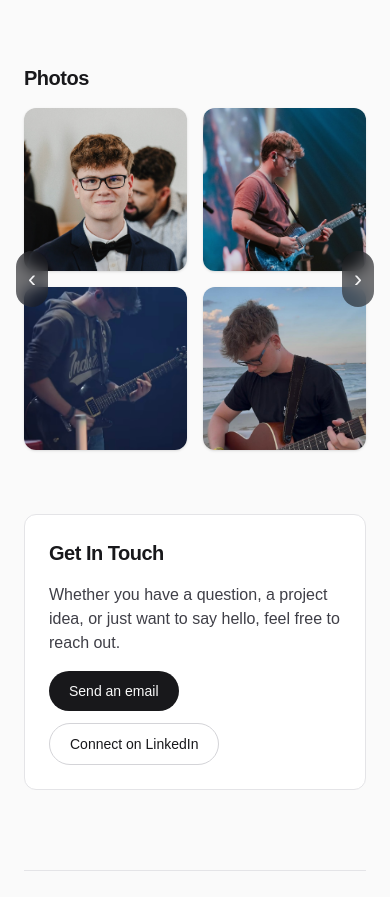
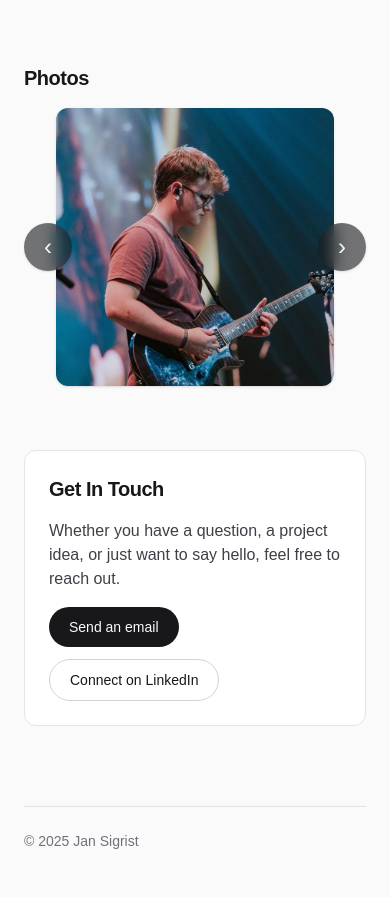
Before and after one commit to jansigi/jansigrist, a Next.js app: page / in a window 390 px wide. Shown: the part 1320-2217 px from the top of the page. Built offline with nearby package versions, Linux system fonts and the light colour scheme.

Commit message:
Refactor image handling in gallery and lightbox; add touch support for mobile

```diff
--- a/src/app/page.tsx
+++ b/src/app/page.tsx
@@ -11,18 +11,22 @@ import photoRandom from "@/image/random_picture.jpeg";
 import photoBike from "@/image/riding_gravel_bike.jpeg";
 
 export default function Home() {
-  const images = [
-    { src: photoPortrait, alt: "Portrait of Jan Sigrist" },
+  // Keep portrait for About only; exclude from slideshow/gallery
+  const galleryImages = [
     { src: photoGuitar1, alt: "Jan playing guitar" },
+    { src: photoRandom, alt: "Random picture" },
     { src: photoGuitar2, alt: "Jan playing guitar (2)" },
+    { src: photoBike, alt: "Jan riding a gravel bike" },
     { src: photoGuitar3, alt: "Jan playing guitar (3)" },
-    { src: photoRandom, alt: "Random picture" },
-    { src: photoBike, alt: "Jan riding a gravel bike" },
-  ] as const;
+  ];
 
   const [lightboxOpen, setLightboxOpen] = useState(false);
   const [currentIndex, setCurrentIndex] = useState(0);
   const [gridOffset, setGridOffset] = useState(0);
+  const [touchStart, setTouchStart] = useState<{ x: number; y: number } | null>(null);
+  const [touchDeltaX, setTouchDeltaX] = useState(0);
+  const [lbEntering, setLbEntering] = useState(true);
+  const [gridEntering, setGridEntering] = useState(true);
 
   const openLightbox = (index: number) => {
     setCurrentIndex(index);
@@ -32,12 +36,12 @@ export default function Home() {
   const closeLightbox = () => setLightboxOpen(false);
 
   const showNext = useCallback(() => {
-    setCurrentIndex((i) => (i + 1) % images.length);
-  }, [images.length]);
+    setCurrentIndex((i) => (i + 1) % galleryImages.length);
+  }, [galleryImages.length]);
 
   const showPrev = useCallback(() => {
-    setCurrentIndex((i) => (i - 1 + images.length) % images.length);
-  }, [images.length]);
+    setCurrentIndex((i) => (i - 1 + galleryImages.length) % galleryImages.length);
+  }, [galleryImages.length]);
 
   useEffect(() => {
     if (!lightboxOpen) return;
@@ -50,7 +54,71 @@ export default function Home() {
     return () => window.removeEventListener("keydown", onKey);
   }, [lightboxOpen, showNext, showPrev]);
 
-  const visibleImages = Array.from({ length: 4 }, (_, i) => images[(i + gridOffset) % images.length]);
+  const visibleImages = Array.from({ length: 4 }, (_, i) => galleryImages[(i + gridOffset) % galleryImages.length]);
+
+  // Animate on lightbox image change
+  useEffect(() => {
+    if (!lightboxOpen) return;
+    setLbEntering(false);
+    const id = requestAnimationFrame(() => setLbEntering(true));
+    return () => cancelAnimationFrame(id);
+  }, [currentIndex, lightboxOpen]);
+
+  // Animate grid change (especially on mobile)
+  useEffect(() => {
+    setGridEntering(false);
+    const id = requestAnimationFrame(() => setGridEntering(true));
+    return () => cancelAnimationFrame(id);
+  }, [gridOffset]);
+
+  // Touch helpers: Lightbox swipe
+  const onLightboxTouchStart = (e: React.TouchEvent) => {
+    const t = e.touches[0];
+    setTouchStart({ x: t.clientX, y: t.clientY });
+    setTouchDeltaX(0);
+  };
+  const onLightboxTouchMove = (e: React.TouchEvent) => {
+    if (!touchStart) return;
+    const t = e.touches[0];
+    const dx = t.clientX - touchStart.x;
+    const dy = t.clientY - touchStart.y;
+    // If horizontal gesture dominates, prevent scroll to improve feel
+    if (Math.abs(dx) > Math.abs(dy)) e.preventDefault();
+    setTouchDeltaX(dx);
+  };
+  const onLightboxTouchEnd = () => {
+    if (Math.abs(touchDeltaX) > 40) {
+      if (touchDeltaX < 0) showNext();
+      else showPrev();
+    }
+    setTouchStart(null);
+    setTouchDeltaX(0);
+  };
+
+  // Touch helpers: Grid swipe (phones)
+  const onGridTouchStart = (e: React.TouchEvent) => {
+    const t = e.touches[0];
+    setTouchStart({ x: t.clientX, y: t.clientY });
+    setTouchDeltaX(0);
+  };
+  const onGridTouchMove = (e: React.TouchEvent) => {
+    if (!touchStart) return;
+    const t = e.touches[0];
+    const dx = t.clientX - touchStart.x;
+    const dy = t.clientY - touchStart.y;
+    if (Math.abs(dx) > Math.abs(dy)) e.preventDefault();
+    setTouchDeltaX(dx);
+  };
+  const onGridTouchEnd = () => {
+    if (Math.abs(touchDeltaX) > 40) {
+      if (touchDeltaX < 0)
+        setGridOffset((o) => (o + 1) % galleryImages.length);
+      else
+        setGridOffset((o) => (o - 1 + galleryImages.length) % galleryImages.length);
+    }
+    setTouchStart(null);
+    setTouchDeltaX(0);
+  };
 
   return (
     <div className="min-h-screen bg-zinc-50 text-zinc-900 dark:bg-black dark:text-zinc-100">
@@ -159,14 +227,21 @@ export default function Home() {
         {/* Photos */}
         <section className="flex flex-col gap-4">
           <h2 className="text-xl font-semibold tracking-tight">Photos</h2>
-          <div className="relative">
-            <div className="grid grid-cols-2 gap-4 sm:grid-cols-4">
+          <div
+            className="relative px-8 sm:px-10 md:px-14"
+            onTouchStart={onGridTouchStart}
+            onTouchMove={onGridTouchMove}
+            onTouchEnd={onGridTouchEnd}
+          >
+            <div className={`grid grid-cols-1 gap-3 sm:grid-cols-4 sm:gap-4 transition-all duration-300 ease-out ${
+              gridEntering ? "opacity-100 translate-y-0" : "opacity-0 translate-y-1"
+            }`}>
               {visibleImages.map((img, idx) => (
                 <button
                   key={`${img.alt}-${idx}`}
                   type="button"
-                  onClick={() => openLightbox((idx + gridOffset) % images.length)}
-                  className="group relative aspect-square overflow-hidden rounded-xl bg-white shadow-sm outline-none transition hover:shadow-md focus-visible:ring-2 focus-visible:ring-zinc-950/70 dark:bg-zinc-900 dark:focus-visible:ring-zinc-50/70"
+                  onClick={() => openLightbox((idx + gridOffset) % galleryImages.length)}
+                  className={`group relative aspect-square overflow-hidden rounded-xl bg-white shadow-sm outline-none transition hover:shadow-md focus-visible:ring-2 focus-visible:ring-zinc-950/70 dark:bg-zinc-900 dark:focus-visible:ring-zinc-50/70 ${idx > 0 ? "hidden sm:block" : "block"}`}
                 >
                   <Image
                     src={img.src}
@@ -180,16 +255,16 @@ export default function Home() {
             <button
               type="button"
               aria-label="Previous photos"
-              onClick={() => setGridOffset((o) => (o - 1 + images.length) % images.length)}
-              className="pointer-events-auto absolute -left-2 top-1/2 -translate-y-1/2 rounded-full bg-zinc-900/60 p-3 text-2xl text-zinc-100 backdrop-blur transition hover:bg-zinc-900/80 sm:-left-10 sm:p-4 sm:text-3xl md:-left-16 dark:bg-zinc-100/20 dark:text-zinc-50"
+              onClick={() => setGridOffset((o) => (o - 1 + galleryImages.length) % galleryImages.length)}
+              className="pointer-events-auto absolute left-0 top-1/2 -translate-y-1/2 rounded-full bg-zinc-900/60 text-zinc-100 shadow-sm backdrop-blur transition hover:bg-zinc-900/80 dark:bg-zinc-100/20 dark:text-zinc-50 h-12 w-12 text-2xl sm:h-14 sm:w-14 sm:text-3xl md:h-16 md:w-16"
             >
               ‹
             </button>
             <button
               type="button"
               aria-label="Next photos"
-              onClick={() => setGridOffset((o) => (o + 1) % images.length)}
-              className="pointer-events-auto absolute -right-2 top-1/2 -translate-y-1/2 rounded-full bg-zinc-900/60 p-3 text-2xl text-zinc-100 backdrop-blur transition hover:bg-zinc-900/80 sm:-right-10 sm:p-4 sm:text-3xl md:-right-16 dark:bg-zinc-100/20 dark:text-zinc-50"
+              onClick={() => setGridOffset((o) => (o + 1) % galleryImages.length)}
+              className="pointer-events-auto absolute right-0 top-1/2 -translate-y-1/2 rounded-full bg-zinc-900/60 text-zinc-100 shadow-sm backdrop-blur transition hover:bg-zinc-900/80 dark:bg-zinc-100/20 dark:text-zinc-50 h-12 w-12 text-2xl sm:h-14 sm:w-14 sm:text-3xl md:h-16 md:w-16"
             >
               ›
             </button>
@@ -250,11 +325,24 @@ export default function Home() {
               ×
             </button>
 
-            <div className="relative w-full" style={{ height: "min(70svh, 70vh)" }}>
-              <div className="flex h-full w-full items-center justify-center overflow-hidden rounded-xl bg-transparent">
+            <div
+              className="relative w-full px-6 sm:px-10 md:px-16"
+              style={{ height: "min(70svh, 70vh)" }}
+              onTouchStart={onLightboxTouchStart}
+              onTouchMove={onLightboxTouchMove}
+              onTouchEnd={onLightboxTouchEnd}
+            >
+              <div
+                className={`flex h-full w-full items-center justify-center overflow-hidden rounded-xl bg-transparent transition-all duration-300 ease-out ${
+                  lbEntering && touchDeltaX === 0 ? "opacity-100 translate-x-0" : "opacity-0 translate-x-3"
+                }`}
+                style={{
+                  transform: touchDeltaX !== 0 ? `translateX(${touchDeltaX}px)` : undefined,
+                }}
+              >
                 <Image
-                  src={images[currentIndex].src}
-                  alt={images[currentIndex].alt}
+                  src={galleryImages[currentIndex].src}
+                  alt={galleryImages[currentIndex].alt}
                   className="h-full w-auto max-w-full object-contain"
                   sizes="(max-width: 768px) 100vw, 80vw"
                   priority
@@ -264,7 +352,7 @@ export default function Home() {
                 type="button"
                 aria-label="Previous"
                 onClick={showPrev}
-                className="absolute top-1/2 -left-2 -translate-y-1/2 z-10 inline-flex h-12 w-12 items-center justify-center rounded-full bg-zinc-900/60 text-2xl text-zinc-100 backdrop-blur transition hover:bg-zinc-900/80 sm:-left-10 sm:h-16 sm:w-16 sm:text-3xl md:-left-16 dark:bg-zinc-100/20"
+                className="absolute left-0 top-1/2 -translate-y-1/2 z-10 inline-flex items-center justify-center rounded-full bg-zinc-900/60 text-zinc-100 shadow-sm backdrop-blur transition hover:bg-zinc-900/80 dark:bg-zinc-100/20 h-12 w-12 text-2xl sm:h-14 sm:w-14 sm:text-3xl md:h-16 md:w-16"
               >
                 ‹
               </button>
@@ -272,14 +360,14 @@ export default function Home() {
                 type="button"
                 aria-label="Next"
                 onClick={showNext}
-                className="absolute top-1/2 -right-2 -translate-y-1/2 z-10 inline-flex h-12 w-12 items-center justify-center rounded-full bg-zinc-900/60 text-2xl text-zinc-100 backdrop-blur transition hover:bg-zinc-900/80 sm:-right-10 sm:h-16 sm:w-16 sm:text-3xl md:-right-16 dark:bg-zinc-100/20"
+                className="absolute right-0 top-1/2 -translate-y-1/2 z-10 inline-flex items-center justify-center rounded-full bg-zinc-900/60 text-zinc-100 shadow-sm backdrop-blur transition hover:bg-zinc-900/80 dark:bg-zinc-100/20 h-12 w-12 text-2xl sm:h-14 sm:w-14 sm:text-3xl md:h-16 md:w-16"
               >
                 ›
               </button>
             </div>
 
-            <div className="flex w-full items-center justify-center gap-3 overflow-x-auto pb-1" style={{height: "5rem"}}>
-              {images.map((img, idx) => (
+              <div className="flex w-full items-center justify-center gap-3 overflow-x-auto pb-1" style={{height: "5rem"}}>
+              {galleryImages.map((img, idx) => (
                 <button
                   key={idx}
                   type="button"
```
